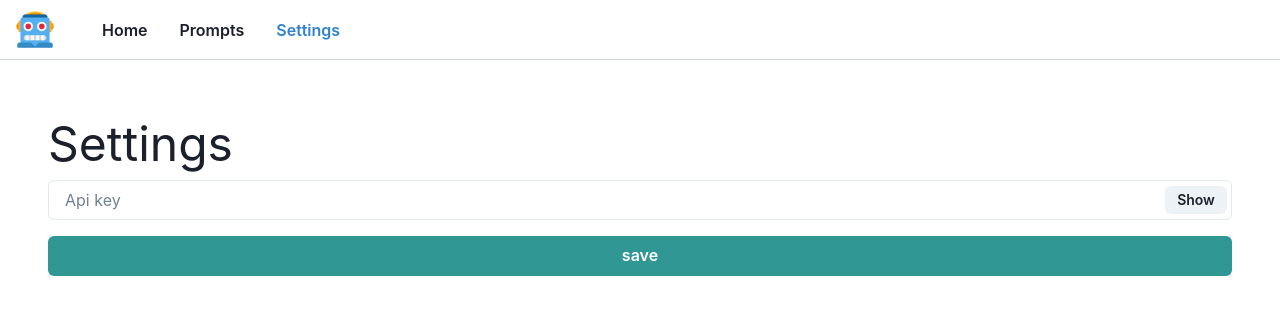
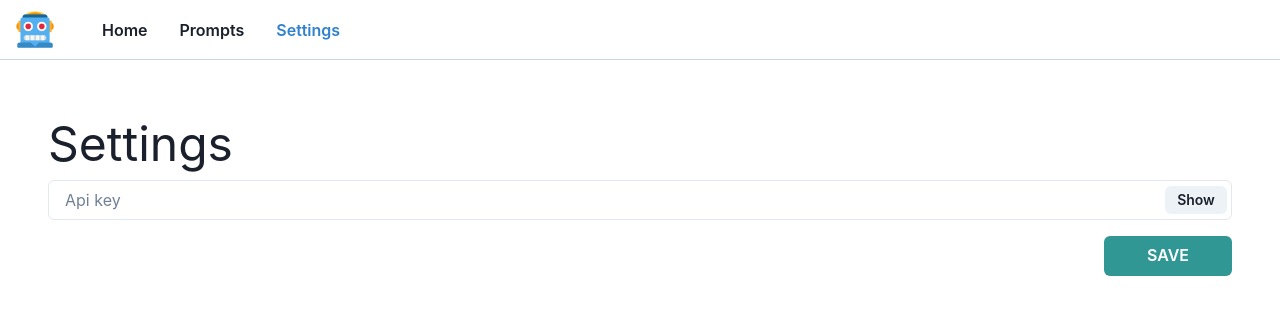
Before and after one commit to sercanpaspal/chatgpt-web, a React (Vite) app: page /settings in a window 1280 px wide. Shown: the top 314 px of the page. Built offline with nearby package versions, Linux system fonts and the light colour scheme.

Commit message:
buton cok buyuk ufalttim birazcik xD

```diff
--- a/src/components/SettingsForm/index.jsx
+++ b/src/components/SettingsForm/index.jsx
@@ -1,6 +1,6 @@
 import React, { useState } from 'react';
 import {
-  Input, Button, InputGroup, InputRightElement, Stack,
+  Input, Button, InputGroup, InputRightElement, Flex, Spacer,
 } from '@chakra-ui/react';
 import { useDispatch, useSelector } from 'react-redux';
 import { setApiKey } from '../../store/slices/app';
@@ -33,9 +33,10 @@ function SettingsForm() {
           </Button>
         </InputRightElement>
       </InputGroup>
-      <Stack>
-        <Button colorScheme="teal" type="submit">save</Button>
-      </Stack>
+      <Flex>
+        <Spacer />
+        <Button colorScheme="teal" w={128} type="submit">SAVE</Button>
+      </Flex>
     </form>
   );
 }
```
Also changed, not shown: 1 other file (tests, documents, lock files or other folders).
